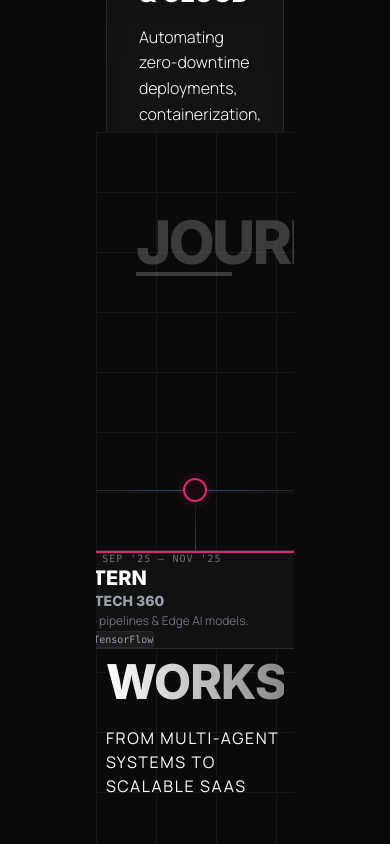
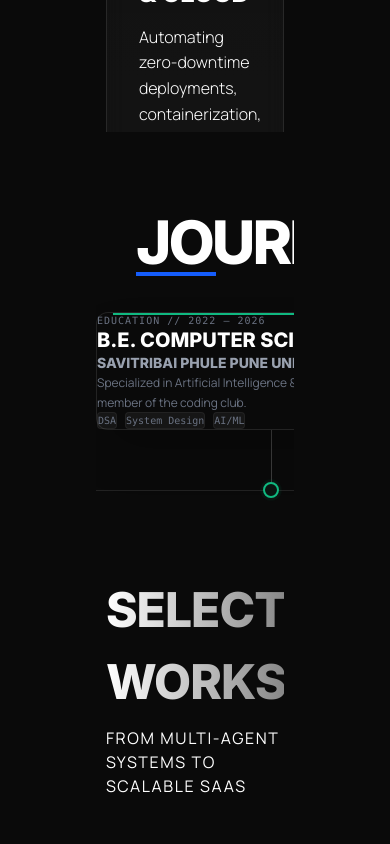
Before and after one commit to choudharikiranv15/Portfolio, a React (Vite) app: page / in a window 390 px wide. Shown: the part 1620-2464 px from the top of the page. Built offline with nearby package versions, Linux system fonts and the light colour scheme.

Commit message:
feat: add horizontal experience timeline component for displaying education and work history.

```diff
--- a/src/components/Experience/Experience.jsx
+++ b/src/components/Experience/Experience.jsx
@@ -6,10 +6,10 @@ const journeyItems = [
         id: 1,
         type: 'education',
         role: "B.E. Computer Science",
-        org: "SPPU",
+        org: "Savitribai Phule Pune University",
         period: "2022 — 2026",
-        desc: "Specialized in AI/ML.",
-        tech: ["DSA", "System Design"],
+        desc: "Specialized in Artificial Intelligence & Machine Learning. Active member of the coding club.",
+        tech: ["DSA", "System Design", "AI/ML"],
         color: "#10b981", // Green
         position: 'top'
     },
@@ -19,8 +19,8 @@ const journeyItems = [
         role: "AI Intern",
         org: "Crafttech 360",
         period: "Sep '25 — Nov '25",
-        desc: "Built RAG pipelines & Edge AI models.",
-        tech: ["Python", "TensorFlow"],
+        desc: "Built RAG pipelines and deployed optimized Edge AI models for real-time inference.",
+        tech: ["Python", "TensorFlow", "RAG"],
         color: "#db2777", // Pink
         position: 'bottom'
     },
@@ -30,8 +30,8 @@ const journeyItems = [
         role: "Full Stack Intern",
         org: "Salesence",
         period: "Jun '25 — Present",
-        desc: "High-scale APIs & Scraping Engines.",
-        tech: ["Node.js", "AWS"],
+        desc: "Architecting high-throughput REST APIs and scraping engines for scalable data solutions.",
+        tech: ["Node.js", "React", "AWS"],
         color: "#4f46e5", // Indigo
         position: 'top'
     }
@@ -41,15 +41,15 @@ const HorizontalNode = ({ item, index }) => {
     const isTop = item.position === 'top';
 
     return (
-        <div className="relative flex flex-col items-center justify-center min-w-[300px] md:min-w-[400px] h-full">
+        <div className="relative flex flex-col items-center justify-center min-w-[350px] md:min-w-[450px] h-full z-10 px-4">
 
             {/* The Node Dot on the Line */}
-            <div className="absolute top-1/2 left-1/2 -translate-x-1/2 -translate-y-1/2 z-20">
+            <div className="absolute top-1/2 left-1/2 -translate-x-1/2 -translate-y-1/2 z-30">
                 <motion.div
-                    initial={{ scale: 0 }}
+                    initial={{ scale: 0.5, opacity: 1 }}
                     whileInView={{ scale: 1 }}
-                    transition={{ type: "spring", stiffness: 200, delay: index * 0.2 }}
-                    className="w-6 h-6 rounded-full bg-[#0a0a0a] border-2 border-white relative group cursor-pointer"
+                    viewport={{ once: true }}
+                    className="w-4 h-4 rounded-full bg-[#0a0a0a] border-2 border-white relative cursor-pointer"
                     style={{ borderColor: item.color }}
                 >
                     <div className="absolute inset-0 rounded-full animate-ping opacity-30" style={{ backgroundColor: item.color }}></div>
@@ -57,25 +57,22 @@ const HorizontalNode = ({ item, index }) => {
             </div>
 
             {/* Connecting Line from Dot to Card */}
+            <div
+                className={`absolute w-[1px] bg-white/20 z-0 ${isTop ? 'bottom-1/2 mb-2' : 'top-1/2 mt-2'}`}
+                style={{ height: '60px' }}
+            ></div>
+
+            {/* Content Card - ensured opacity 1 */}
             <motion.div
-                initial={{ height: 0 }}
-                whileInView={{ height: '80px' }}
-                transition={{ duration: 0.5, delay: index * 0.2 + 0.2 }}
-                className={`absolute w-[1px] bg-gradient-to-b from-transparent to-white/30 z-0 ${isTop ? 'bottom-1/2 mb-3 bg-gradient-to-t' : 'top-1/2 mt-3'}`}
-            ></motion.div>
+                initial={{ opacity: 1, y: 0 }}
+                className={`absolute ${isTop ? 'bottom-[calc(50%+60px)]' : 'top-[calc(50%+60px)]'} w-full left-0 right-0 px-4`}
+            >
+                <div className="bg-[#0a0a0a] border border-white/10 p-6 rounded-xl relative hover:border-white/30 transition-all duration-300 shadow-2xl z-20">
 
-            {/* Content Card */}
-            <motion.div
-                initial={{ opacity: 0, y: isTop ? 20 : -20 }}
-                whileInView={{ opacity: 1, y: 0 }}
-                transition={{ duration: 0.5, delay: index * 0.2 + 0.4 }}
-                className={`absolute ${isTop ? 'bottom-[calc(50%+60px)]' : 'top-[calc(50%+60px)]'} w-full px-4`}
-            >
-                <div className="bg-[#111] border border-white/10 p-6 rounded-xl relative hover:border-white/30 transition-colors group">
-                    {/* Decorative Top Border */}
+                    {/* Top Color Accent */}
                     <div className="absolute top-0 left-4 right-4 h-[2px]" style={{ backgroundColor: item.color }}></div>
 
-                    <span className="font-mono text-[10px] text-gray-500 uppercase tracking-widest block mb-2">
+                    <span className="font-mono text-[10px] text-gray-500 uppercase tracking-widest block mb-1">
                         {item.type} // {item.period}
                     </span>
                     <h3 className="text-xl font-bold text-white leading-tight mb-1">
@@ -88,7 +85,7 @@ const HorizontalNode = ({ item, index }) => {
 
                     <div className="flex flex-wrap gap-2">
                         {item.tech.map((t, i) => (
-                            <span key={i} className="text-[10px] px-2 py-1 bg-white/5 rounded text-gray-400 border border-white/5 font-mono">
+                            <span key={i} className="text-[10px] px-2 py-0.5 bg-white/5 rounded text-gray-500 border border-white/5 font-mono">
                                 {t}
                             </span>
                         ))}
@@ -104,31 +101,22 @@ const Experience = () => {
     return (
         <div className="w-full h-screen flex flex-col justify-center bg-[#0a0a0a] relative overflow-hidden">
 
-            {/* Header (Absolute Top Left in the section) */}
-            <div className="absolute top-20 left-10 md:left-20 z-20">
-                <h2 className="text-6xl md:text-8xl font-black tracking-tighter text-white opacity-20 select-none">
+            {/* Header */}
+            <div className="absolute top-20 left-10 md:left-24 z-20 pointer-events-none">
+                <h2 className="text-6xl md:text-7xl font-black tracking-tighter text-white select-none">
                     JOURNEY
                 </h2>
-                <div className="h-1 w-24 bg-white/20 mt-2"></div>
+                <div className="h-1 w-20 bg-blue-600 mt-2"></div>
             </div>
 
-            {/* Horizontal Timeline Track */}
-            <div className="relative w-full flex items-center justify-center px-10 md:px-0">
+            {/* Scrollable Container */}
+            <div className="relative w-full h-full flex items-center overflow-x-auto no-scrollbar pt-20">
 
                 {/* Main Horizontal Line */}
-                <div className="absolute top-1/2 left-0 right-0 h-[1px] bg-white/10 w-full z-0"></div>
+                <div className="absolute top-1/2 left-0 right-0 h-[1px] bg-white/10 w-[200vw] z-0"></div>
 
-                {/* Glowing Beam (Left to Right) */}
-                <motion.div
-                    initial={{ width: 0 }}
-                    whileInView={{ width: '100%' }}
-                    viewport={{ once: true }}
-                    transition={{ duration: 1.5, ease: "easeInOut" }}
-                    className="absolute top-1/2 left-0 h-[1px] bg-gradient-to-r from-transparent via-blue-500 to-transparent z-0 opacity-50"
-                ></motion.div>
-
-                {/* Nodes Container */}
-                <div className="flex items-center justify-center gap-4 md:gap-12 relative z-10 w-full max-w-6xl">
+                {/* Nodes Wrapper */}
+                <div className="flex items-center gap-0 min-w-max px-20 h-[500px]">
                     {journeyItems.map((item, index) => (
                         <HorizontalNode key={item.id} item={item} index={index} />
                     ))}
@@ -136,14 +124,6 @@ const Experience = () => {
 
             </div>
 
-            {/* Background Grid */}
-            <div className="absolute inset-0 pointer-events-none opacity-[0.05]"
-                style={{
-                    backgroundImage: 'linear-gradient(to right, #ffffff 1px, transparent 1px), linear-gradient(to bottom, #ffffff 1px, transparent 1px)',
-                    backgroundSize: '60px 60px'
-                }}>
-            </div>
-
         </div>
     );
 };
```
